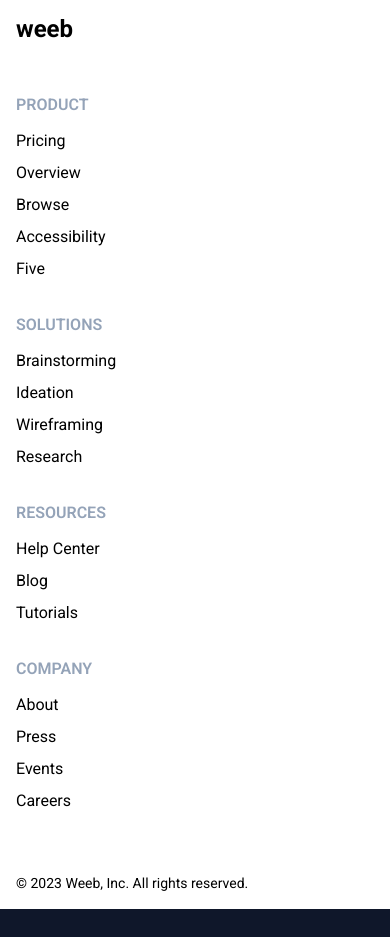
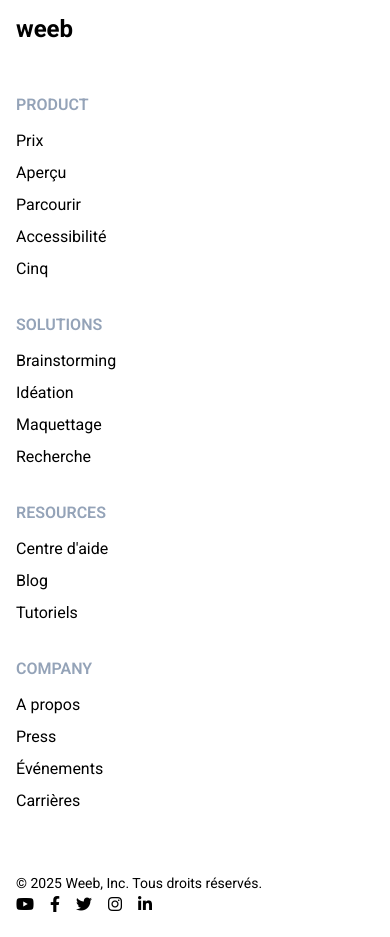
Before and after one commit to Thomas01477/weeb_thomas_roux, a React (Vite) app: page / in a window 390 px wide. Shown: the part 2620-3557 px from the top of the page. Before the commit the page ends 3529 px from the top, so only its background shows below. Built offline with nearby package versions, Linux system fonts and the light colour scheme.

Commit message:
feat: footer style responsive #3

```diff
--- a/src/components/Footer..jsx
+++ b/src/components/Footer..jsx
@@ -1,7 +1,7 @@
 const Footer = () => {
   return (
-    <footer className="bg-white pt-15">
-      <div className="container mx-auto px-4">
+    <footer className="bg-white pt-15 pb-5">
+      <div className="max-w-[1000px] mx-auto px-4">
         <div className="grid grid-cols-1 md:grid-cols-5 gap-8">
           <div>
             <h3 className="text-2xl font-bold mb-4">weeb</h3>
@@ -11,27 +11,27 @@ const Footer = () => {
             <ul className="space-y-2">
               <li>
                 <a href="#" className="hover:text-purple">
-                  Pricing
+                  Prix
                 </a>
               </li>
               <li>
                 <a href="#" className="hover:text-purple">
-                  Overview
+                  Aperçu
                 </a>
               </li>
               <li>
                 <a href="#" className="hover:text-purple">
-                  Browse
+                  Parcourir
                 </a>
               </li>
               <li>
                 <a href="#" className="hover:text-purple">
-                  Accessibility
+                  Accessibilité
                 </a>
               </li>
               <li>
                 <a href="#" className="hover:text-purple">
-                  Five
+                  Cinq
                 </a>
               </li>
             </ul>
@@ -46,17 +46,17 @@ const Footer = () => {
               </li>
               <li>
                 <a href="#" className="hover:text-purple">
-                  Ideation
+                  Idéation
                 </a>
               </li>
               <li>
                 <a href="#" className="hover:text-purple">
-                  Wireframing
+                  Maquettage
                 </a>
               </li>
               <li>
                 <a href="#" className="hover:text-purple">
-                  Research
+                  Recherche
                 </a>
               </li>
             </ul>
@@ -66,7 +66,7 @@ const Footer = () => {
             <ul className="space-y-2">
               <li>
                 <a href="#" className="hover:text-purple">
-                  Help Center
+                  Centre d'aide
                 </a>
               </li>
               <li>
@@ -76,7 +76,7 @@ const Footer = () => {
               </li>
               <li>
                 <a href="#" className="hover:text-purple">
-                  Tutorials
+                  Tutoriels
                 </a>
               </li>
             </ul>
@@ -86,7 +86,7 @@ const Footer = () => {
             <ul className="space-y-2">
               <li>
                 <a href="#" className="hover:text-purple">
-                  About
+                  A propos
                 </a>
               </li>
               <li>
@@ -96,32 +96,35 @@ const Footer = () => {
               </li>
               <li>
                 <a href="#" className="hover:text-purple">
-                  Events
+                  Événements
                 </a>
               </li>
               <li>
                 <a href="#" className="hover:text-purple">
-                  Careers
+                  Carrières
                 </a>
               </li>
             </ul>
           </div>
         </div>
-        <div>
-          <p className="text-sm flex mt-15">
-            © 2023 Weeb, Inc. All rights reserved.
+        <div className="flex items-center justify-between flex-wrap mt-15">
+          <p className="text-sm flex">
+            © 2025 Weeb, Inc. Tous droits réservés.
           </p>
-          <div className="flex space-x-4 mt-4">
-            <a href="#" className="text-gray-400 hover:text-purple">
+          <div className="flex space-x-4">
+          <a href="#" className=" hover:text-purple">
+              <i className="fab fa-youtube"></i>
+            </a>
+            <a href="#" className=" hover:text-purple">
               <i className="fab fa-facebook-f"></i>
             </a>
-            <a href="#" className="text-gray-400 hover:text-purple">
+            <a href="#" className=" hover:text-purple">
               <i className="fab fa-twitter"></i>
             </a>
-            <a href="#" className="text-gray-400 hover:text-purple">
+            <a href="#" className=" hover:text-purple">
               <i className="fab fa-instagram"></i>
             </a>
-            <a href="#" className="text-gray-400 hover:text-purple">
+            <a href="#" className=" hover:text-purple">
               <i className="fab fa-linkedin-in"></i>
             </a>
           </div>
--- a/src/index.css
+++ b/src/index.css
@@ -1,4 +1,5 @@
 @import url('https://fonts.googleapis.com/css2?family=Roboto:ital,wght@0,100..900;1,100..900&display=swap');
+@import url('https://cdnjs.cloudflare.com/ajax/libs/font-awesome/6.4.0/css/all.min.css');
 @import "tailwindcss";
 @tailwind utilities;
 
```
